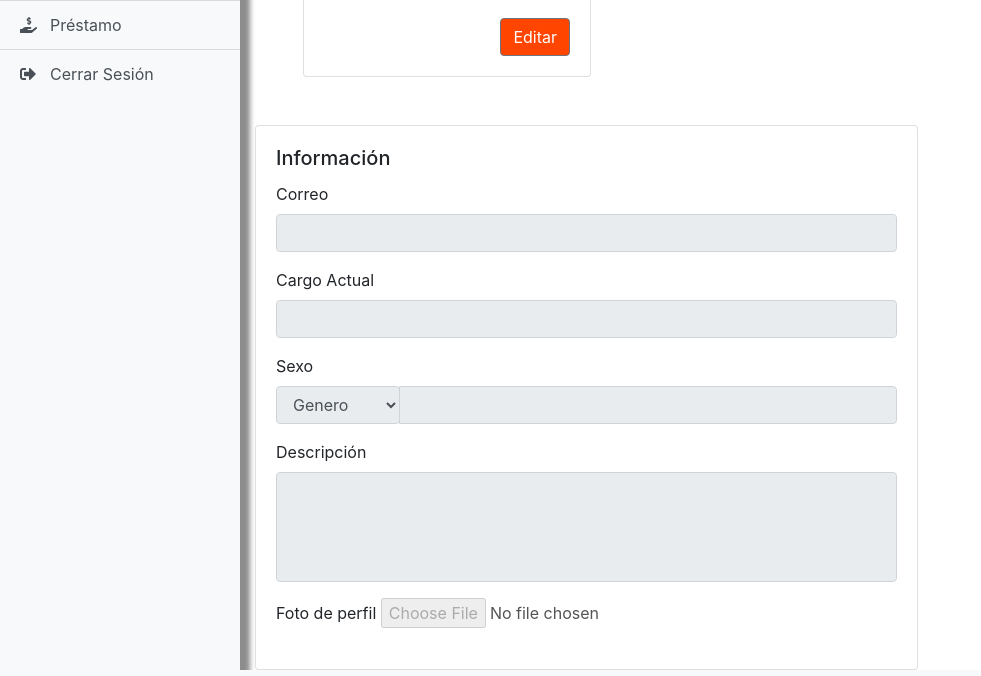
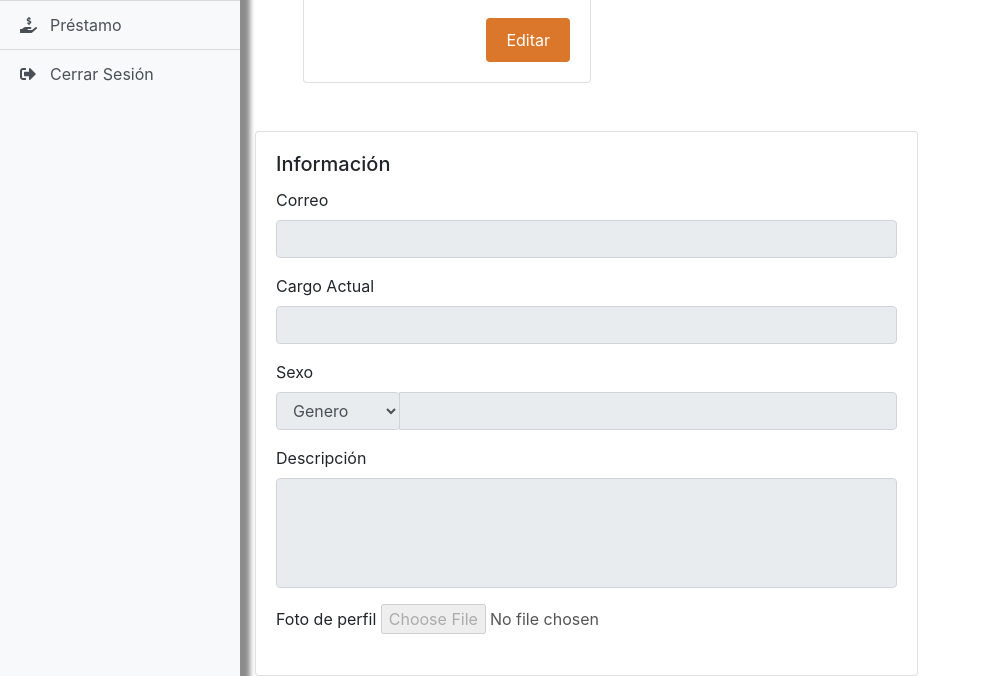
Before and after one commit to PS1115-Skala/tracker, a Django app: template trackerApp/templates/trackerApp/base_profile.html in a window 1280 px wide. Shown: the part 152-828 px from the top of the page, without its empty margins (0-981 px from the left). Run offline with Django 3.2, Linux system fonts and the light colour scheme; the template is opened without the code that fills it, so the values that code supplies are empty; some libraries are stand-ins or nearby versions.

Commit message:
fixed bug

```diff
--- a/trackerApp/templates/trackerApp/base_profile.html
+++ b/trackerApp/templates/trackerApp/base_profile.html
@@ -10,13 +10,13 @@
           <h5 class="card-title">{{ request.user.first_name }} {{request.user.last_name}} </h5>
           <p class="card-text">{{request.session.description}}</p>
           <div class="text-right">
-                      <button onclick="edit()" class="btn btn-secondary" style="background-color:orangered;">Editar</button>
+            <button onclick="edit()" class="btn btn-secondary botton1">Editar</button>
           </div>
         </div>
       </div>
     </div>
     <div class="container-fluid-margin  mt-5 col-8">
-            <div class="card" style="width: 100% ; height: auto;" >
+      <div class="card" style="width: 100% ; height: auto;">
         <div class="card-body">
           <h5 class="card-title">Información</h5>
           <form action="" method="post" enctype="multipart/form-data">
@@ -25,14 +25,16 @@
               <label for="exampleInputEmail1">Correo</label>
 
 
-                      <input type="email" class="form-control" id="exampleInputEmail1" name="formInputEmail" readonly value={{request.user.username}}>
+              <input type="email" class="form-control" id="exampleInputEmail1" name="formInputEmail" readonly
+                value={{request.user.username}}>
 
               <!-- <small id="emailHelp" class="form-text text-muted">Tu nombre es muy Cool.</small> -->
 
             </div>
             <div class="form-group">
               <label for="exampleInputPassword1">Cargo Actual</label>
-                      <input type="text" class="form-control" id="exampleInputPassword1" maxlength="20" name="formInputPosition" readonly value="{{request.session.position}}">
+              <input type="text" class="form-control" id="exampleInputPassword1" maxlength="20" name="formInputPosition"
+                readonly value="{{request.session.position}}">
             </div>
             <div class="form-group">
               <label for="exampleInputPassword1">Sexo</label>
@@ -52,14 +54,15 @@
 
             <div class="form-group">
               <label for="exampleInputDescription">Descripción</label>
-                      <textarea style="resize: none" type="text" class="form-control" rows="4" id="exampleInputDescription" name="formInputDescription" maxlength="200" disabled >{{request.session.description}}</textarea>
+              <textarea style="resize: none" type="text" class="form-control" rows="4" id="exampleInputDescription"
+                name="formInputDescription" maxlength="200" disabled>{{request.session.description}}</textarea>
             </div>
             <div class="form-group">
               <label for="id_image">Foto de perfil</label>
-                    <input id="id_image" type="file" class="hidden" name="image"  accept=".jpg, .png, .jpeg" disabled >
+              <input id="id_image" type="file" class="hidden" name="image" accept=".jpg, .png, .jpeg" disabled>
             </div>
 
-                    <button type="submit" id="button-save" class="btn btn-secondary" style="background-color:orangered;" hidden>Guardar</button>
+            <button type="submit" id="button-save" class="btn botton1" hidden>Guardar</button>
           </form>
         </div>
       </div>
```
Also changed, not shown: db.sqlite3. Lines whose indentation alone changed are shown as unchanged.
